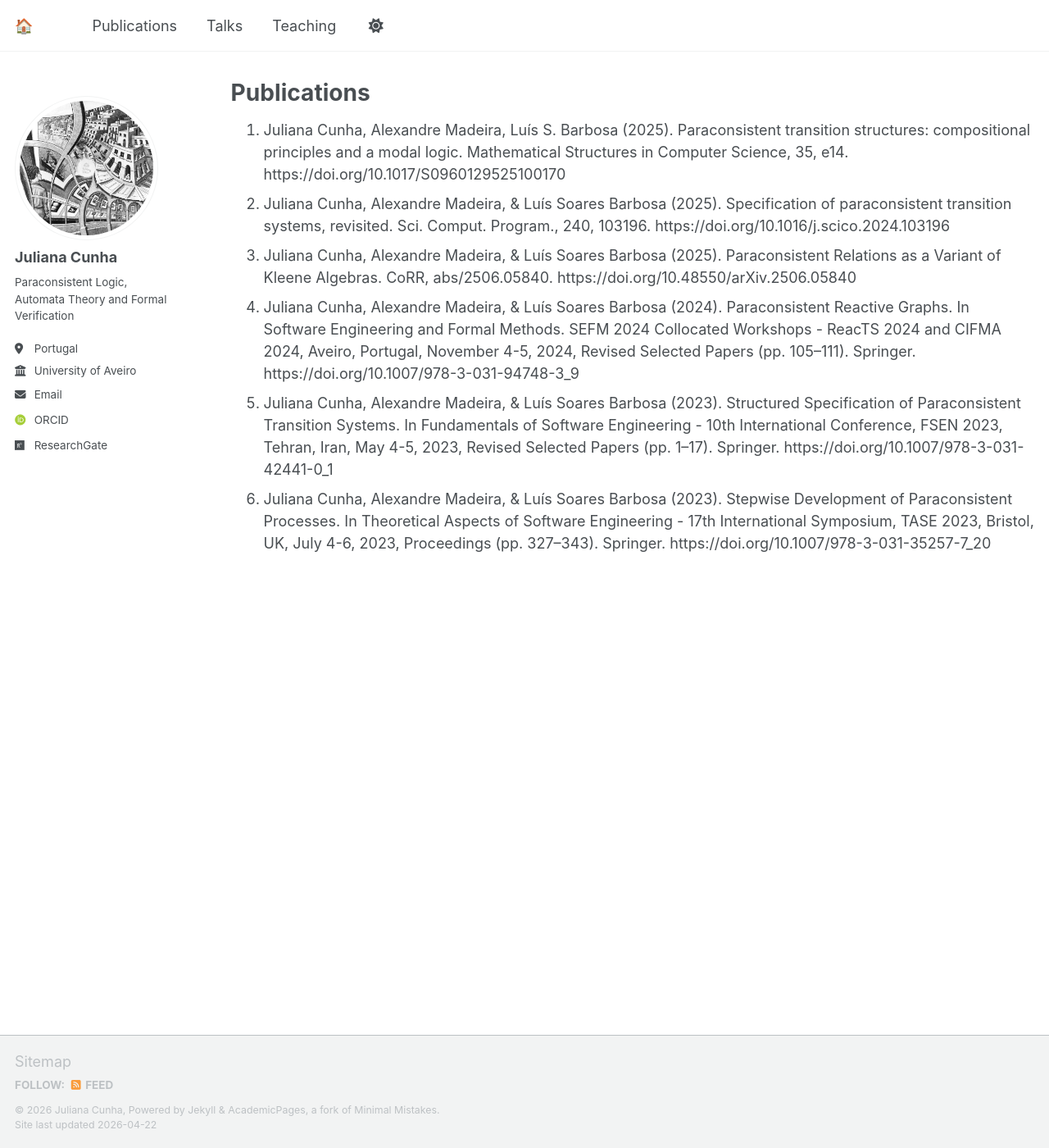
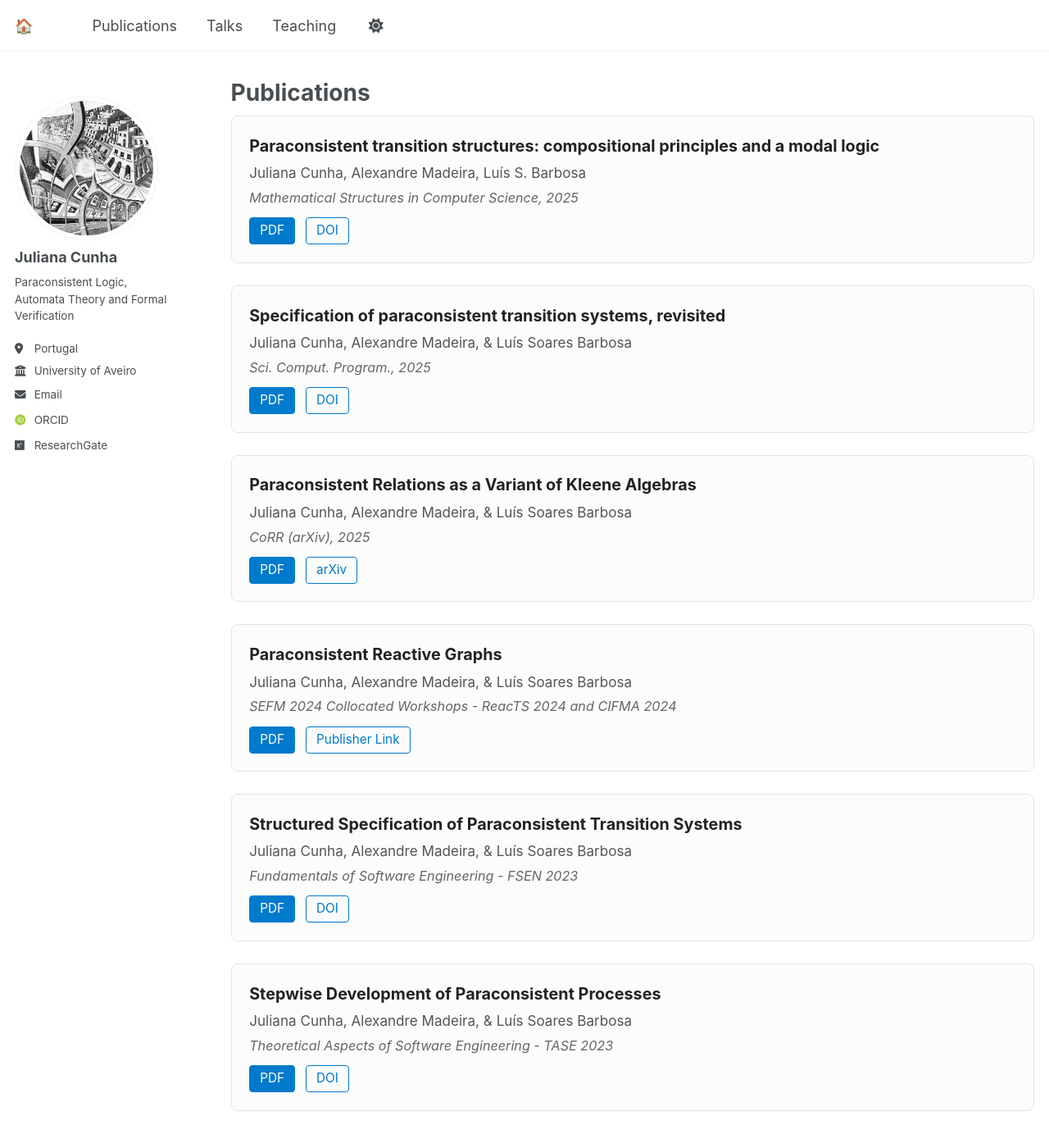
Before and after one commit to juliana-cunha/juliana-cunha.github.io, a Jekyll site: the page built from _pages/research.md, in a window 1280 px wide and 1400 px high. Shown: the whole window at 82% size. Built offline with Jekyll 4.4.1, drawn with Linux system fonts in a browser that asks for light colours; some web fonts are replaced; a script that is not in the unit is left out.

Commit message:
Update research.md

```diff
--- a/_pages/research.md
+++ b/_pages/research.md
@@ -5,19 +5,121 @@ permalink: /publications/
 author_profile: true
 ---
 
+<style>
+  .pub-container {
+    margin-bottom: 1.5rem;
+    padding: 1.2rem;
+    border: 1px solid #e1e4e8;
+    border-radius: 8px;
+    background-color: #fcfcfc;
+    transition: transform 0.2s, box-shadow 0.2s;
+  }
+  .pub-container:hover {
+    box-shadow: 0 4px 12px rgba(0,0,0,0.08);
+    background-color: #ffffff;
+  }
+  .pub-title {
+    font-weight: bold;
+    font-size: 1.1rem;
+    color: #222;
+    display: block;
+    margin-bottom: 5px;
+  }
+  .pub-authors {
+    font-size: 0.95rem;
+    color: #555;
+    margin-bottom: 5px;
+  }
+  .pub-venue {
+    font-style: italic;
+    font-size: 0.9rem;
+    color: #666;
+  }
+  .pub-links {
+    margin-top: 12px;
+  }
+  .btn-pub {
+    display: inline-block;
+    padding: 4px 12px;
+    margin-right: 8px;
+    font-size: 0.85rem;
+    border-radius: 4px;
+    text-decoration: none !important;
+    border: 1px solid #007acc;
+    transition: 0.2s;
+  }
+  .btn-pdf {
+    background-color: #007acc;
+    color: white !important;
+  }
+  .btn-pdf:hover {
+    background-color: #005fa3;
+  }
+  .btn-doi {
+    background-color: transparent;
+    color: #007acc !important;
+  }
+  .btn-doi:hover {
+    background-color: #f0f7ff;
+  }
+</style>
 
-<ol>
-  <!--Sep 2025: Falta o extended do Reacts quando sair e falta o artigo dos automatos um dia que seja aceite-->
-<!-- MSCS-->
-  <li>Juliana Cunha, Alexandre Madeira, Luís S. Barbosa (2025). Paraconsistent transition structures: compositional principles and a modal logic. Mathematical Structures in Computer Science, 35, e14. https://doi.org/10.1017/S0960129525100170 </li>
-<!--FSEN 23 extended-->
-  <li>Juliana Cunha, Alexandre Madeira, & Luís Soares Barbosa (2025). Specification of paraconsistent transition systems, revisited. Sci. Comput. Program., 240, 103196. https://doi.org/10.1016/j.scico.2024.103196  </li>
-<!-- LSFA24-->
-  <li>Juliana Cunha, Alexandre Madeira, & Luís Soares Barbosa (2025). Paraconsistent Relations as a Variant of Kleene Algebras. CoRR, abs/2506.05840. https://doi.org/10.48550/arXiv.2506.05840</li>
-<!--ReacTS24-->
-  <li>Juliana Cunha, Alexandre Madeira, & Luís Soares Barbosa (2024). Paraconsistent Reactive Graphs. In Software Engineering and Formal Methods. SEFM 2024 Collocated Workshops - ReacTS 2024 and CIFMA 2024, Aveiro, Portugal, November 4-5, 2024, Revised Selected Papers (pp. 105–111). Springer. https://doi.org/10.1007/978-3-031-94748-3_9</li>
-<!--FSEN23-->
-  <li>Juliana Cunha, Alexandre Madeira, & Luís Soares Barbosa (2023). Structured Specification of Paraconsistent Transition Systems. In Fundamentals of Software Engineering - 10th International Conference, FSEN 2023, Tehran, Iran, May 4-5, 2023, Revised Selected Papers (pp. 1–17). Springer. https://doi.org/10.1007/978-3-031-42441-0_1 </li>
-<!--TASE 23-->
-  <li>Juliana Cunha, Alexandre Madeira, & Luís Soares Barbosa (2023). Stepwise Development of Paraconsistent Processes. In Theoretical Aspects of Software Engineering - 17th International Symposium, TASE 2023, Bristol, UK, July 4-6, 2023, Proceedings (pp. 327–343). Springer. https://doi.org/10.1007/978-3-031-35257-7_20</li>
-</ol>
+<div class="pub-container">
+  <span class="pub-title">Paraconsistent transition structures: compositional principles and a modal logic</span>
+  <div class="pub-authors">Juliana Cunha, Alexandre Madeira, Luís S. Barbosa</div>
+  <div class="pub-venue">Mathematical Structures in Computer Science, 2025</div>
+  <div class="pub-links">
+    <a href="https://doi.org/10.1017/S0960129525100170" class="btn-pub btn-pdf">PDF</a>
+    <a href="https://doi.org/10.1017/S0960129525100170" class="btn-pub btn-doi">DOI</a>
+  </div>
+</div>
+
+<div class="pub-container">
+  <span class="pub-title">Specification of paraconsistent transition systems, revisited</span>
+  <div class="pub-authors">Juliana Cunha, Alexandre Madeira, & Luís Soares Barbosa</div>
+  <div class="pub-venue">Sci. Comput. Program., 2025</div>
+  <div class="pub-links">
+    <a href="https://doi.org/10.1016/j.scico.2024.103196" class="btn-pub btn-pdf">PDF</a>
+    <a href="https://doi.org/10.1016/j.scico.2024.103196" class="btn-pub btn-doi">DOI</a>
+  </div>
+</div>
+
+<div class="pub-container">
+  <span class="pub-title">Paraconsistent Relations as a Variant of Kleene Algebras</span>
+  <div class="pub-authors">Juliana Cunha, Alexandre Madeira, & Luís Soares Barbosa</div>
+  <div class="pub-venue">CoRR (arXiv), 2025</div>
+  <div class="pub-links">
+    <a href="https://arxiv.org/pdf/2506.05840.pdf" class="btn-pub btn-pdf">PDF</a>
+    <a href="https://doi.org/10.48550/arXiv.2506.05840" class="btn-pub btn-doi">arXiv</a>
+  </div>
+</div>
+
+<div class="pub-container">
+  <span class="pub-title">Paraconsistent Reactive Graphs</span>
+  <div class="pub-authors">Juliana Cunha, Alexandre Madeira, & Luís Soares Barbosa</div>
+  <div class="pub-venue">SEFM 2024 Collocated Workshops - ReacTS 2024 and CIFMA 2024</div>
+  <div class="pub-links">
+    <a href="https://doi.org/10.1007/978-3-031-94748-3_9" class="btn-pub btn-pdf">PDF</a>
+    <a href="https://doi.org/10.1007/978-3-031-94748-3_9" class="btn-pub btn-doi">Publisher Link</a>
+  </div>
+</div>
+
+<div class="pub-container">
+  <span class="pub-title">Structured Specification of Paraconsistent Transition Systems</span>
+  <div class="pub-authors">Juliana Cunha, Alexandre Madeira, & Luís Soares Barbosa</div>
+  <div class="pub-venue">Fundamentals of Software Engineering - FSEN 2023</div>
+  <div class="pub-links">
+    <a href="https://doi.org/10.1007/978-3-031-42441-0_1" class="btn-pub btn-pdf">PDF</a>
+    <a href="https://doi.org/10.1007/978-3-031-42441-0_1" class="btn-pub btn-doi">DOI</a>
+  </div>
+</div>
+
+<div class="pub-container">
+  <span class="pub-title">Stepwise Development of Paraconsistent Processes</span>
+  <div class="pub-authors">Juliana Cunha, Alexandre Madeira, & Luís Soares Barbosa</div>
+  <div class="pub-venue">Theoretical Aspects of Software Engineering - TASE 2023</div>
+  <div class="pub-links">
+    <a href="https://doi.org/10.1007/978-3-031-35257-7_20" class="btn-pub btn-pdf">PDF</a>
+    <a href="https://doi.org/10.1007/978-3-031-35257-7_20" class="btn-pub btn-doi">DOI</a>
+  </div>
+</div>
```
